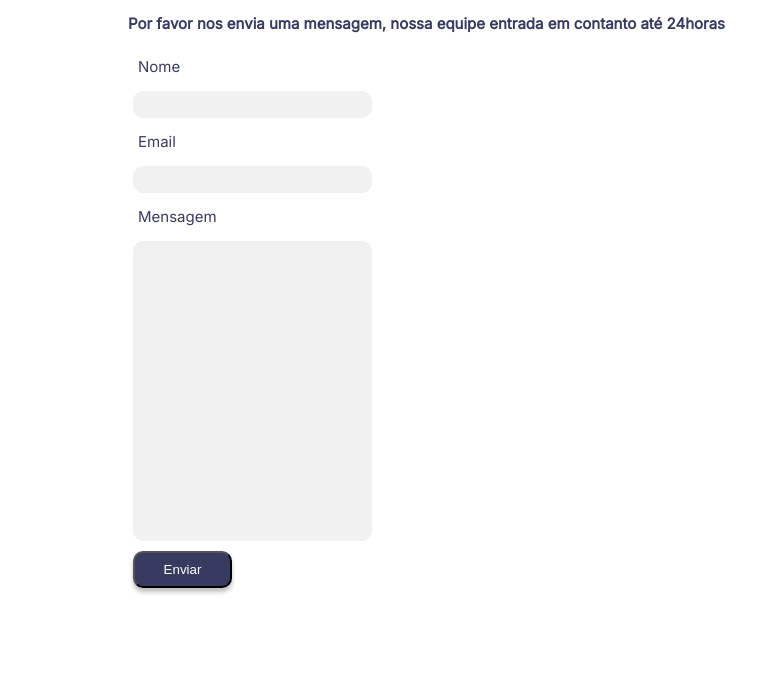
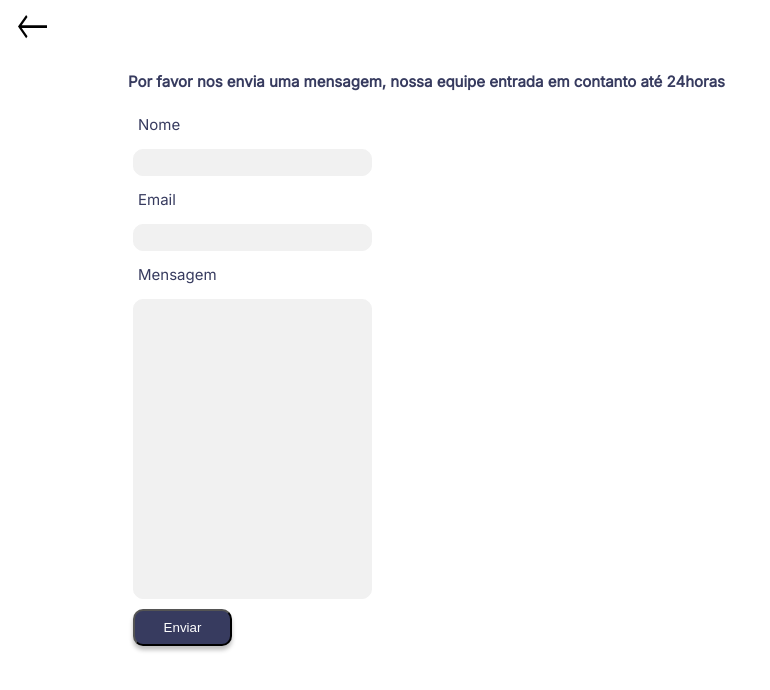
Before and after one commit to nickolasvitor/front-end-PI, a plain HTML site: page pages/help.html in a window 1280 px wide. Shown: the whole page, without its empty margins (0-770 px from the left). Drawn offline with Linux system fonts and the light colour scheme.

Commit message:
setinha de voltar na pagina voltar[C

```diff
--- a/css/help.css
+++ b/css/help.css
@@ -44,3 +44,7 @@
     margin-left: 5px;
     margin-top: 5px;
 }
+.setinha1{
+    margin: 15px;
+    margin-left: 40%;
+}
--- a/pages/help.html
+++ b/pages/help.html
@@ -11,6 +11,13 @@
     <title>Raincife</title>
 </head>
 <body>
+    <div class="container-user-avatar">
+    <div>
+        <a href="/homes.html">
+        <img alt="voltar" class="setinha1"  src="/resources/setinha.svg"/>
+        </a>
+    </div>
+    </div>
     <div class="help-app" >
 
         <div class="div-titulo-help">
```
